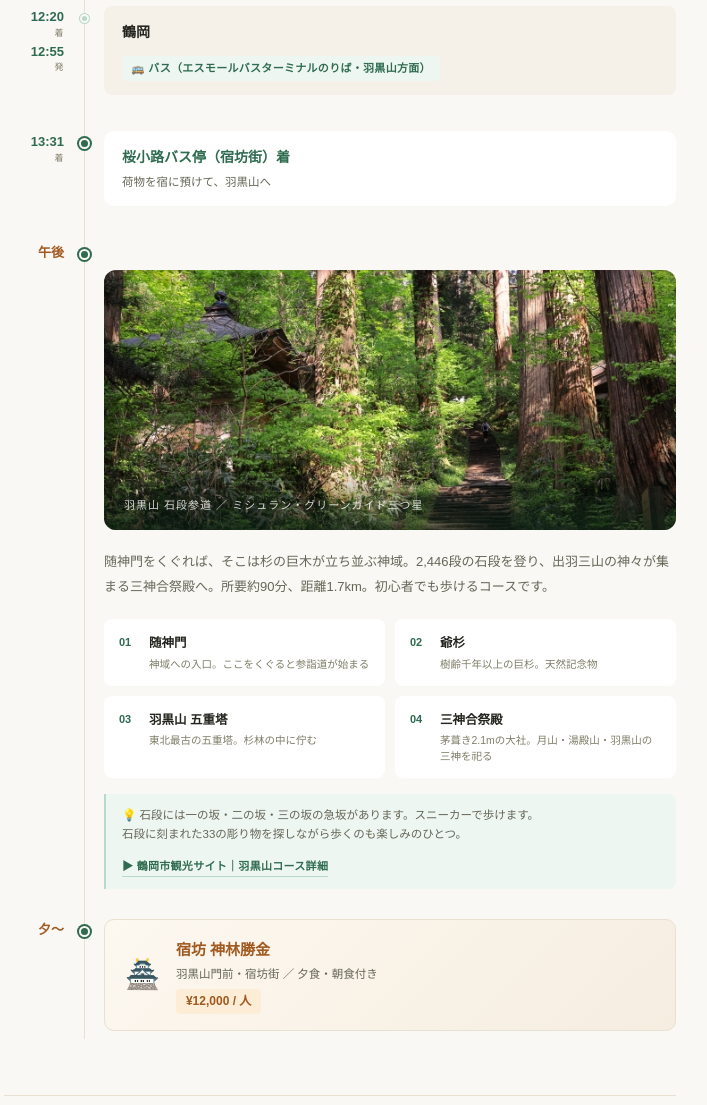
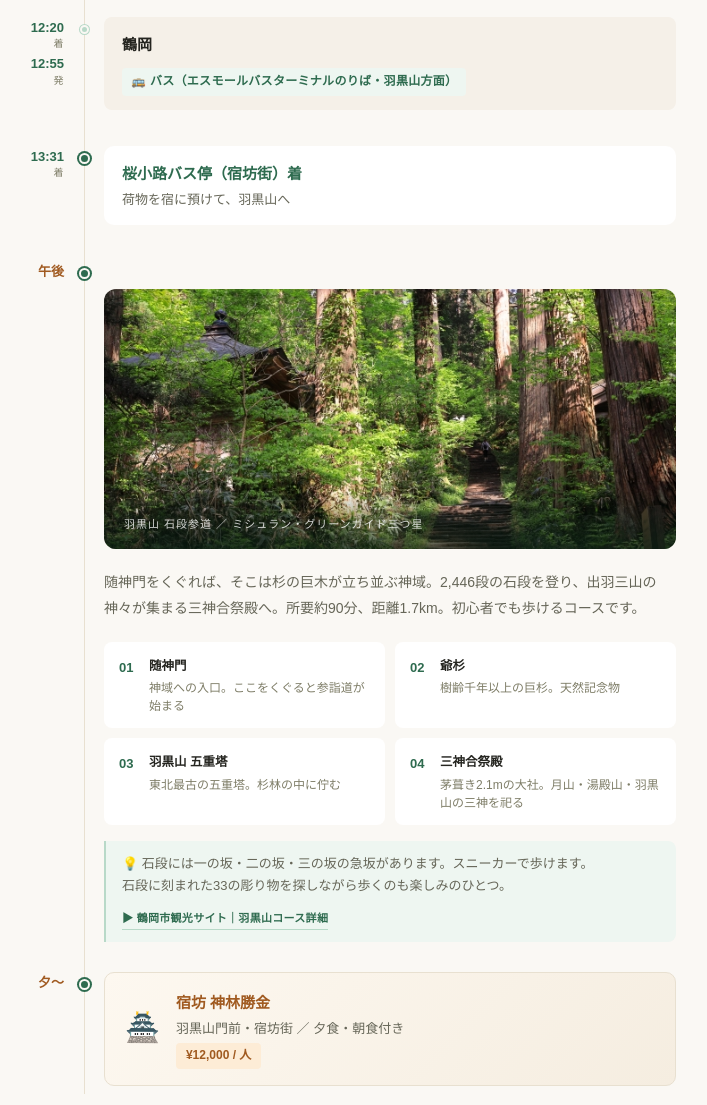
Before and after one commit to makki-gif/2026gassan, a plain HTML site: page index.html in a window 1280 px wide. Shown: the part 1065-2170 px from the top of the page, without its empty margins (300-1007 px from the left). Drawn offline with Linux system fonts and the light colour scheme.

Commit message:
Add files via upload

```diff
--- a/index.html
+++ b/index.html
@@ -257,7 +257,7 @@
     }
 
     .tl-time-sub {
-      font-size: 9px;
+      font-size: 10px;
       color: var(--text-light);
       font-weight: 400;
       letter-spacing: 0.5px;
@@ -280,7 +280,7 @@
     }
 
     .tl-name {
-      font-size: 14px;
+      font-size: 15px;
       font-weight: 700;
       color: var(--text);
       margin-bottom: 3px;
@@ -289,7 +289,7 @@
     .tl-name.green { color: var(--green); }
 
     .tl-note {
-      font-size: 11.5px;
+      font-size: 13px;
       color: var(--text-mid);
       line-height: 1.6;
     }
@@ -298,7 +298,7 @@
       display: inline-flex;
       align-items: center;
       gap: 5px;
-      font-size: 11px;
+      font-size: 12px;
       color: var(--green);
       background: var(--green-faint);
       border-radius: 4px;
@@ -328,7 +328,7 @@
       margin-bottom: 3px;
     }
 
-    .inn-meta { font-size: 11.5px; color: var(--text-mid); line-height: 1.5; }
+    .inn-meta { font-size: 13px; color: var(--text-mid); line-height: 1.5; }
 
     .inn-price {
       display: inline-block;
@@ -372,7 +372,7 @@
     }
 
     .haguro-lead {
-      font-size: 13px;
+      font-size: 14px;
       color: var(--text-mid);
       line-height: 1.9;
       margin-bottom: 20px;
@@ -395,7 +395,7 @@
     }
 
     .spot-n {
-      font-size: 11px;
+      font-size: 13px;
       font-weight: 800;
       color: var(--green);
       min-width: 18px;
@@ -410,7 +410,7 @@
     }
 
     .spot-desc {
-      font-size: 10.5px;
+      font-size: 12px;
       color: var(--text-light);
       line-height: 1.5;
     }
@@ -420,7 +420,7 @@
       border-left: 2px solid var(--green-light);
       border-radius: 0 8px 8px 0;
       padding: 12px 16px;
-      font-size: 11.5px;
+      font-size: 13px;
       color: var(--text-mid);
       line-height: 1.7;
     }
@@ -537,7 +537,7 @@
     }
 
     .return-label {
-      font-size: 9px;
+      font-size: 12px;
       letter-spacing: 2px;
       text-transform: uppercase;
       color: var(--text-light);
@@ -577,12 +577,12 @@
     }
 
     .train-arr {
-      font-size: 11px;
+      font-size: 12px;
       color: var(--text-mid);
     }
 
     .return-note {
-      font-size: 11.5px;
+      font-size: 13px;
       color: var(--text-mid);
       line-height: 1.7;
       padding-top: 12px;
```
